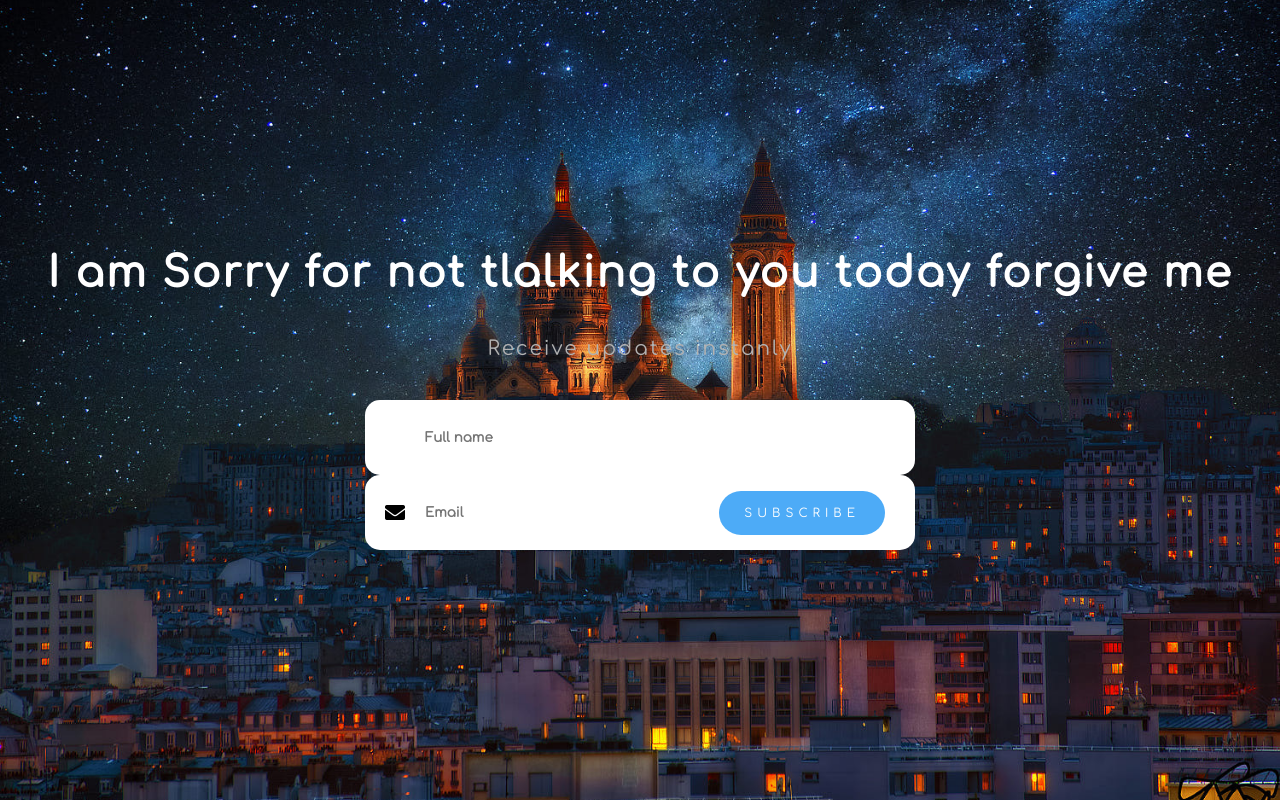
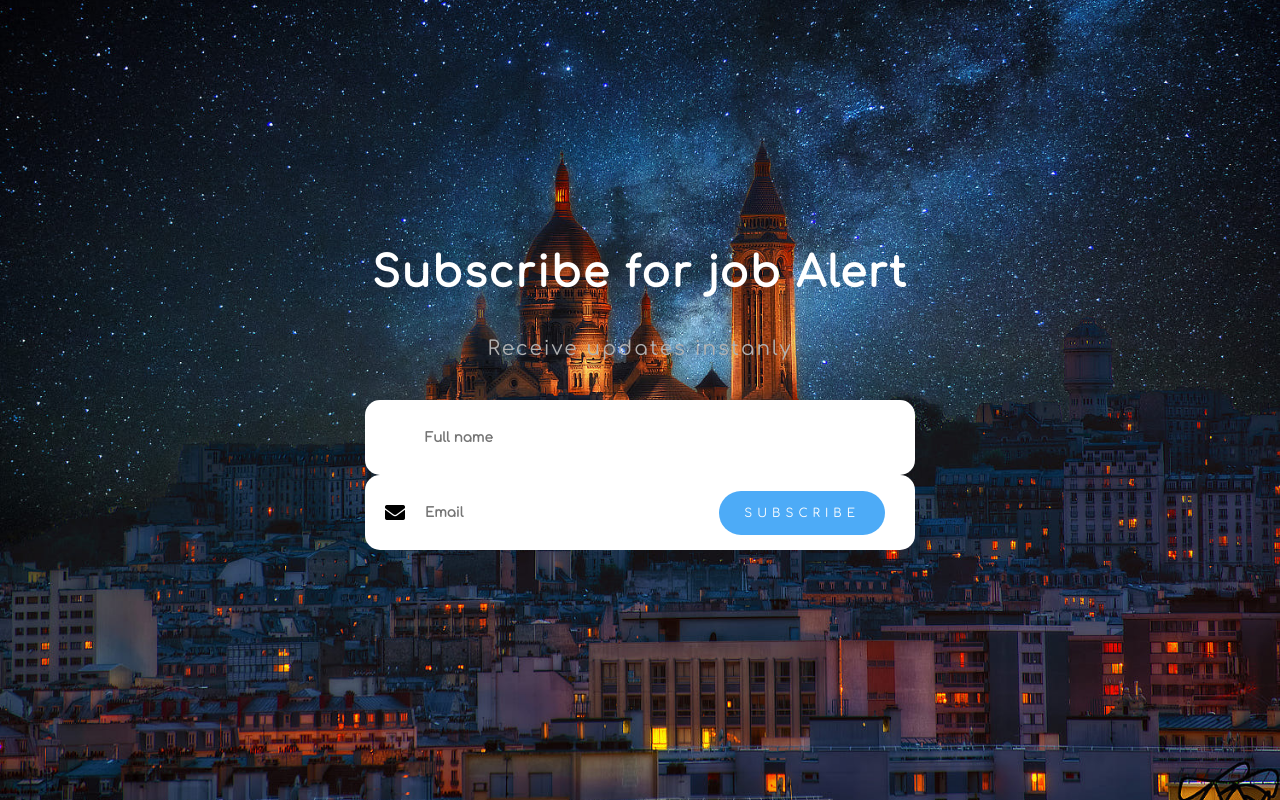
Before and after one commit to ayub8/JobSearch, a plain HTML site: page index.html in a window 1280 px wide. Drawn offline with Linux system fonts and the light colour scheme.

Commit message:
Update index.html

```diff
--- a/index.html
+++ b/index.html
@@ -9,7 +9,7 @@
 <body>
 
 <div class="wrapper">
-	<h1>I am Sorry for not tlalking to you today forgive me</h1>
+	<h1>Subscribe for job Alert</h1>
 	<p>Receive updates instanly</p>
 	<div class="newsletter">
 
```
